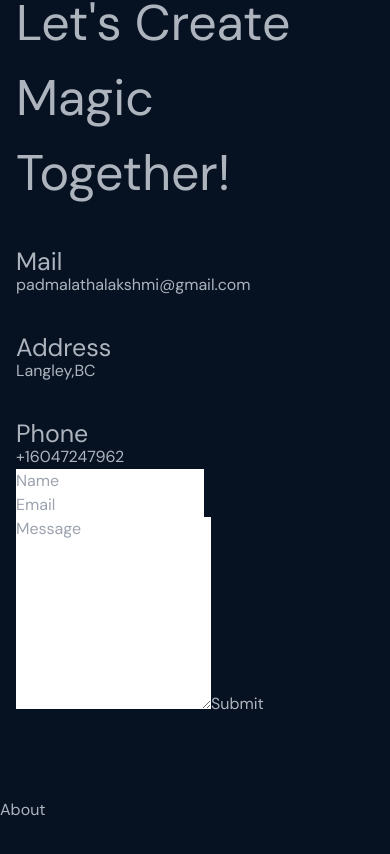
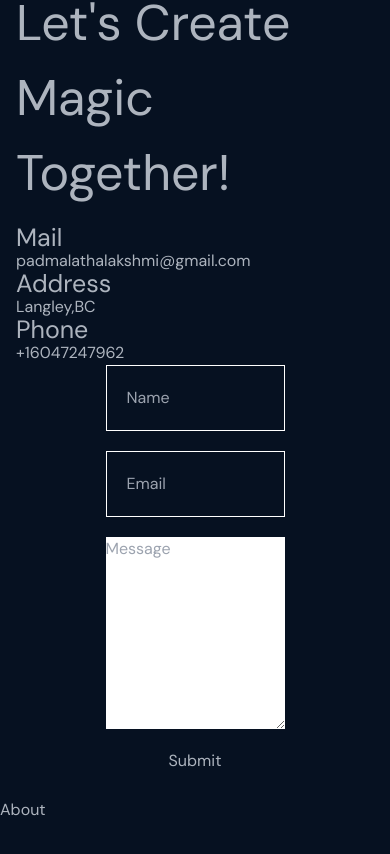
Before and after one commit to padmalathak/portfolio, a React (Create React App) app: page / in a window 390 px wide. Shown: the part 8903-9757 px from the top of the page. Built offline with nearby package versions, Linux system fonts and the light colour scheme.

Commit message:
Tablet configurations

```diff
--- a/src/Component/Contact/Contact.scss
+++ b/src/Component/Contact/Contact.scss
@@ -17,17 +17,21 @@
     padding-right: 5%;
     padding-left: 5%;
     padding-top: 0;
+    gap: 40px;
   }
 
   .textContainer {
     display: flex;
     flex-direction: column;
-    gap: 40px;
+    @include tablet {
+      width: 50%;
+    }
     h1 {
       font-size: 50px;
+      padding-bottom: 1rem;
 
       @include tablet {
-        font-size: 100px;
+        font-size: 80px;
         line-height: 88px;
       }
     }
@@ -36,8 +40,26 @@
       font-size: 25px;
       line-height: 22px;
       @include tablet {
-        font-size: 50px;
+        font-size: 40px;
         line-height: 44px;
+        padding-top: 1rem;
+      }
+    }
+  }
+
+  .formContainer {
+    width: 50%;
+    form {
+      display: flex;
+      flex-direction: column;
+      gap: 20px;
+
+      input {
+        padding: 20px;
+        // margin-bottom: 2rem;
+        background-color: transparent;
+        border: 1px solid white;
+        // display: block;
       }
     }
   }
```
